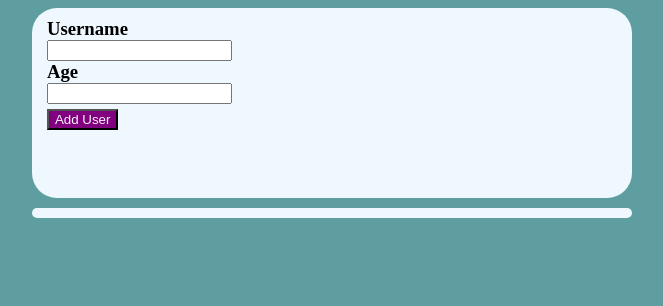
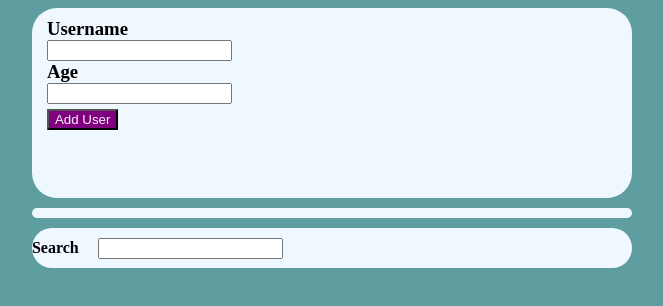
Before and after one commit to mujtabaibrar369/learningJS, a plain HTML site: page User Management System/index.html in a window 1280 px wide. Shown: the whole page, without its empty margins (330-993 px from the left). Drawn offline with Linux system fonts and the light colour scheme.

Commit message:
Added Search Bar

```diff
--- a/User Management System/index.html
+++ b/User Management System/index.html
@@ -13,6 +13,10 @@
     </div>
     <div class="block" id="records">
     </div>
+    <div class="search">
+      Search
+      <input type="search"  class="searchbar" id="searchbar">
+    </div>
     <div class="popup hidden" id="popup">
       <header>
       </header>
--- a/User Management System/script.js
+++ b/User Management System/script.js
@@ -17,8 +17,7 @@ document.getElementById('button').addEventListener('click', function () {
       age: age,
     };
     record.push(data);
-    console.log(data);
-    var temp = document.getElementById('records');
+    let temp = document.getElementById('records');
     for (let i = 0; i <= record.length; i++) {
       temp.innerHTML +=
         'Name : ' + record[i].username + '  Age : ' + record[i].age + '<br>';
@@ -26,7 +25,7 @@ document.getElementById('button').addEventListener('click', function () {
   }
 });
 document.getElementById('popupbutton').addEventListener('click', function () {
-  var temp = document.getElementById('records');
+  let temp = document.getElementById('records');
   errorPopup.classList.add('hidden');
   overlay.classList.add('hidden');
   for (let i = 0; i <= record.length; i++) {
--- a/User Management System/style.css
+++ b/User Management System/style.css
@@ -72,6 +72,13 @@ header {
   width: 100%;
   height: 100%;
   background-color: rgba(0, 0, 0, 0.6);
-  backdrop-filter: blur(3px);
-  /* z-index: 5; */
 }
+div.search {
+  position: relative;
+  height: 30px;
+  margin-top: 10px;
+  font-weight: bold;
+}
+/* .searchbar {
+  float: right;
+} */
```
